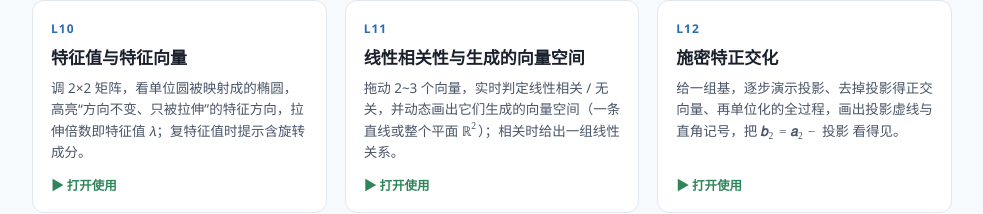
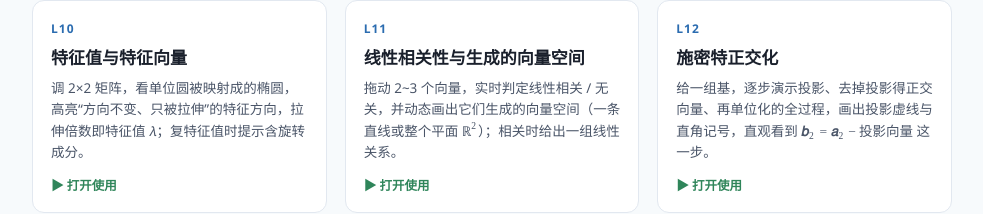
Before and after one commit to Di-90/linalg-tools, a plain HTML site: page index.html in a window 1280 px wide. Shown: the part 712-926 px from the top of the page, without its empty margins (148-1131 px from the left). Drawn offline with Linux system fonts and the light colour scheme.

Commit message:
首页 L12 卡片措辞

```diff
--- a/index.html
+++ b/index.html
@@ -101,7 +101,7 @@
     <a class="card" href="./L12_施密特正交化.html">
       <span class="tag">L12</span>
       <h3>施密特正交化</h3>
-      <p>给一组基，逐步演示投影、去掉投影得正交向量、再单位化的全过程，画出投影虚线与直角记号，把 <math><msub><mi class="bm">b</mi><mn>2</mn></msub><mo>=</mo><msub><mi class="bm">a</mi><mn>2</mn></msub><mo>−</mo></math> 投影 看得见。</p>
+      <p>给一组基，逐步演示投影、去掉投影得正交向量、再单位化的全过程，画出投影虚线与直角记号，直观看到 <math><msub><mi class="bm">b</mi><mn>2</mn></msub><mo>=</mo><msub><mi class="bm">a</mi><mn>2</mn></msub><mo>−</mo></math>投影向量 这一步。</p>
       <div class="foot">▶ 打开使用</div>
     </a>
   </div>
```
